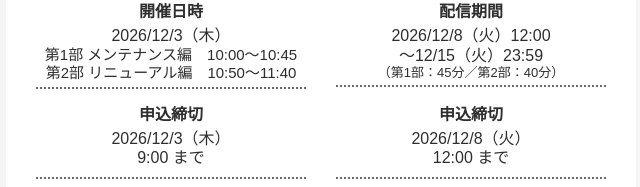
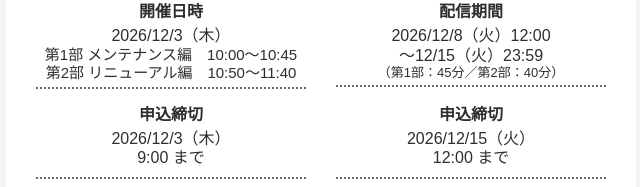
Before and after one commit to ki6sum3skz/EVwebiner, a plain HTML site: page index.html in a window 1280 px wide. Shown: the part 1645-1832 px from the top of the page, 319-959 px from the left. Drawn offline with Linux system fonts and the light colour scheme.

Commit message:
Update index.html

```diff
--- a/index.html
+++ b/index.html
@@ -1446,7 +1446,7 @@
 														<tr>
 															<td class="pad" style="padding-top:5px;padding-bottom:5px;padding-right:15px;">
 																<div style="color:#2e2e2e;direction:ltr;font-family:メイリオ, Meiryo, ＭＳ Ｐゴシック, MS PGothic, ヒラギノ角ゴ Pro W3, Hiragino Kaku Gothic Pro,Osaka, sans-serif;font-size:16px;font-weight:400;letter-spacing:0px;line-height:1.2;text-align:center;mso-line-height-alt:19px;">
-																	<p style="margin: 0; margin-bottom: 0px;">2026/12/8（火）</p>
+																	<p style="margin: 0; margin-bottom: 0px;">2026/12/15（火）</p>
 																	<p style="margin: 0;">12:00&nbsp;まで</p>
 																</div>
 															</td>
@@ -1804,7 +1804,7 @@
 														<tr>
 															<td class="pad" style="padding-top:5px;padding-bottom:5px;padding-right:15px;">
 																<div style="color:#2e2e2e;direction:ltr;font-family:メイリオ, Meiryo, ＭＳ Ｐゴシック, MS PGothic, ヒラギノ角ゴ Pro W3, Hiragino Kaku Gothic Pro,Osaka, sans-serif;font-size:16px;font-weight:400;letter-spacing:0px;line-height:1.5;text-align:center;mso-line-height-alt:24px;">
-																	<p style="margin: 0;">2026/12/8（火）12:00 まで</p>
+																	<p style="margin: 0;">2026/12/15（火）12:00 まで</p>
 																</div>
 															</td>
 														</tr>
```
